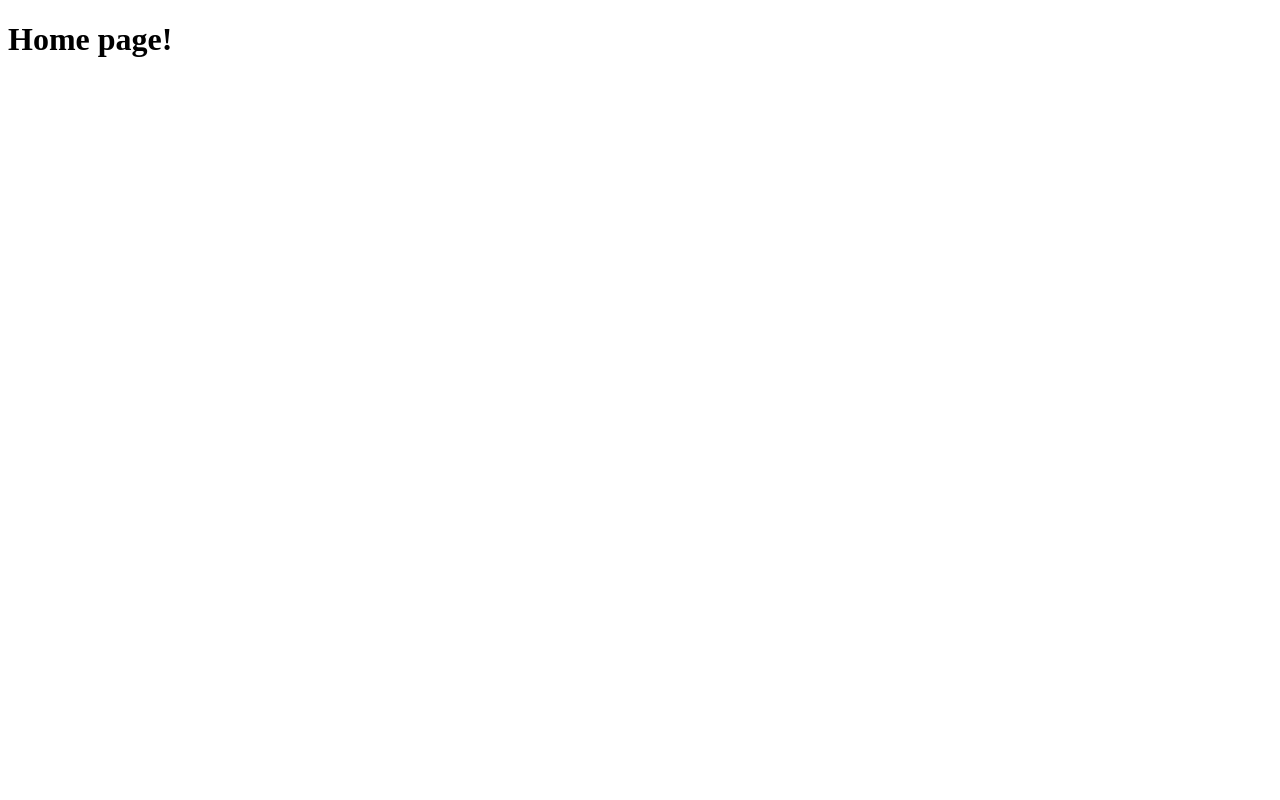
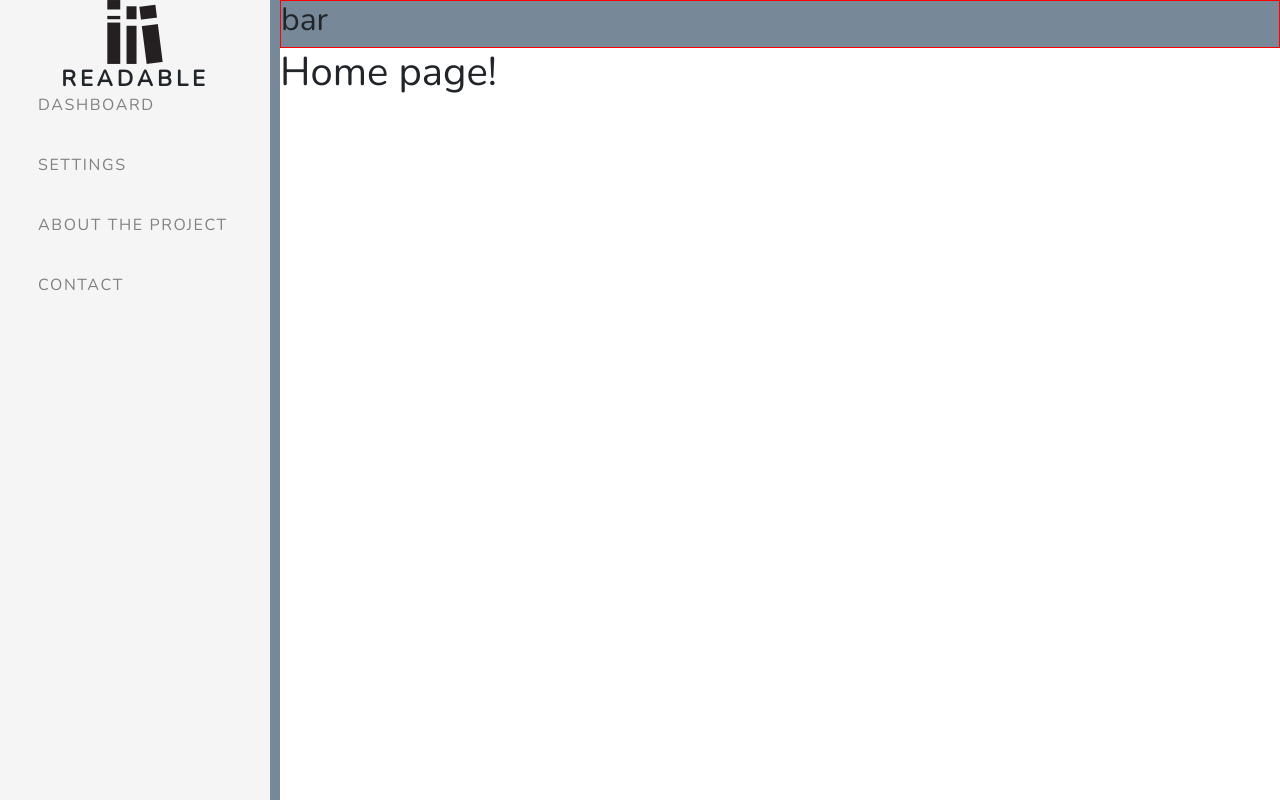
Before and after one commit to Marcinar1010/Readable, a Django app: page / in a window 1280 px wide. Before the commit the page is almost empty. Run offline with Django 3.2, Linux system fonts and the light colour scheme.

Commit message:
first templates

```diff
--- /dev/null
+++ b/readable/main/static/main/main.css
@@ -0,0 +1,80 @@
+body {
+    font-family: Nunito;
+}
+
+.sidenav {
+    height: 100%;
+    width: 280px;
+    position: fixed;
+    z-index: 1;
+    top: 0;
+    left: 0;
+    background-color: whitesmoke;
+    border-right: 10px solid lightslategray;
+    overflow-x: hidden;
+}
+
+.menu a {
+    padding-left: 38px;
+    padding-bottom: 38px;
+    text-decoration: none;
+    color: #818181;
+    display: block;
+}
+
+.font-menu {
+    font-size: 16px;
+    font-style: normal;
+    font-weight: 300;
+    line-height: 22px;
+    letter-spacing: calc(1rem * 0.001 * 100);
+}
+
+.font-logo {
+    font-size: 22px;
+    font-style: normal;
+    font-weight: 800;
+    line-height: 30px;
+    letter-spacing: calc(1rem * 0.001 * 255);
+}
+
+.menu a:hover {
+    color: black;
+}
+
+.main {
+    margin-left: 280px; /* Same as the width of the sidenav */
+    font-size: 28px; /* Increased text to enable scrolling */
+    background-color: white;
+}
+
+.topbar {
+    margin-left: 280px; /* Same as the width of the sidenav */
+    font-size: 28px; /* Increased text to enable scrolling */
+    background-color: lightslategray;
+    border: 1px solid red;
+}
+
+.icon {
+    background: url('logo.png');
+    height: 64px;
+    width: 64px;
+    display: block;
+    margin: auto;
+}
+
+.head {
+    width: 100%;
+}
+
+
+#logo-title {
+    text-align: center;
+    display: block;
+    padding: 0px;
+}
+
+@media screen and (max-height: 450px) {
+.sidenav {padding-top: 15px;}
+.sidenav a {font-size: 12px;}
+}
--- /dev/null
+++ b/readable/main/templates/main/base.html
@@ -0,0 +1,50 @@
+{% load static %}
+<!DOCTYPE html>
+<html lang="en">
+    <head>
+        <!-- Required meta tags -->
+        <meta charset="utf-8">
+        <meta name="viewport" content="width=device-width, initial-scale=1">
+
+        <!-- Bootstrap CSS -->
+        <link href="https://cdn.jsdelivr.net/npm/bootstrap@5.0.1/dist/css/bootstrap.min.css" rel="stylesheet" integrity="sha384-+0n0xVW2eSR5OomGNYDnhzAbDsOXxcvSN1TPprVMTNDbiYZCxYbOOl7+AMvyTG2x" crossorigin="anonymous">
+
+        <!-- main css file in main/static -->
+        <link rel="stylesheet" type ="text/css" href="{% static 'main/main.css' %}">
+
+        <!-- linking the nunito font -->
+        <link href='https://fonts.googleapis.com/css?family=Nunito' rel='stylesheet'>
+
+        <title></title>
+    </head>
+    <body>
+        <!-- side navigation bar -->
+        <div class="sidenav">
+            <!-- logo and main title-->
+            <div class="head">
+                <span class='icon'></span>
+                <span class="font-logo" id="logo-title"> READABLE </span>
+            </div>
+            <!-- menu-->
+            <div class="menu">
+                <a class="font-menu" href="#">DASHBOARD</a>
+                <a class="font-menu" href="#">SETTINGS</a>
+                <a class="font-menu" href="#">ABOUT THE PROJECT</a>
+                <a class="font-menu" href="#">CONTACT</a>
+            </div>
+        </div>
+
+        <div class="topbar">
+            <h2>bar</h2>
+        </div>
+
+        <div class="main">
+            {% block content %} {% endblock %}
+        </div>
+
+
+
+        <script src="https://cdn.jsdelivr.net/npm/@popperjs/core@2.9.1/dist/umd/popper.min.js" integrity="sha384-SR1sx49pcuLnqZUnnPwx6FCym0wLsk5JZuNx2bPPENzswTNFaQU1RDvt3wT4gWFG" crossorigin="anonymous"></script>
+        <script src="https://cdn.jsdelivr.net/npm/bootstrap@5.0.0-beta3/dist/js/bootstrap.min.js" integrity="sha384-j0CNLUeiqtyaRmlzUHCPZ+Gy5fQu0dQ6eZ/xAww941Ai1SxSY+0EQqNXNE6DZiVc" crossorigin="anonymous"></script>
+    </body>
+</html>
--- a/readable/main/templates/main/home.html
+++ b/readable/main/templates/main/home.html
@@ -1,9 +1,4 @@
-<!DOCTYPE html>
-<html>
-<head>
-    <title></title>
-</head>
-<body>
-</body>
+{% extends "main/base.html" %}
+{% block content %}
     <h1>Home page!</h1>
-</html>
+{% endblock %}
```
Also changed, not shown: readable/main/templates/main/about.html (+3 -8 lines), readable/main/static/main/ben-white-W8Qqn1PmQH0-unsplash.jpg (added), readable/main/static/main/bookshelf.png (added), readable/main/static/main/library.png (added), readable/main/static/main/logo.png (added), readable/main/static/main/priscilla-du-preez-4Gi3H-4evlk-unsplash.jpg (added), readable/main/static/main/progress.png (added), readable/main/static/main/recommendations.png (added).
